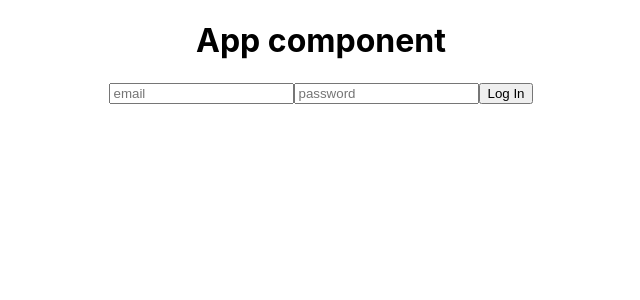
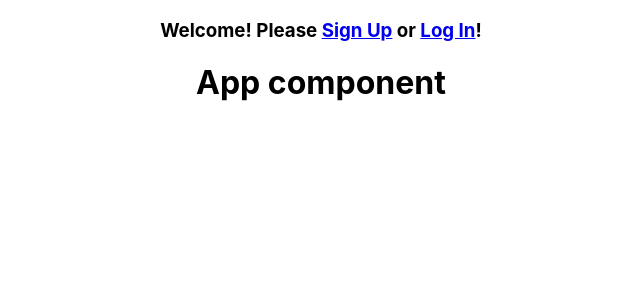
Before and after one commit to VBTX/favorite-quotes-client, a React (Create React App) app: page / in a window 1280 px wide. Shown: the top 300 px of the page, without its empty margins (319-959 px from the left). Built offline with nearby package versions, Linux system fonts and the light colour scheme; no server answers.

Commit message:
import signup and link to add links

```diff
--- a/src/App.js
+++ b/src/App.js
@@ -1,11 +1,13 @@
 import React, { Component } from 'react';
 import { connect } from 'react-redux'
 import './App.css';
+import SignUp from "./components/Signup"
 import Login from "./components/LoginForm"
 import Home from "./components/Home"
 import { getCurrentUser } from "./actions/currentUser"
 import { BrowserRouter as Router, Route, Switch } from "react-router-dom";
 import NavBar from "./components/NavBar"
+import { Link } from "react-router-dom";
 
 class App extends Component {
 
@@ -19,9 +21,9 @@ class App extends Component {
   return (
     <div className="App">
     <Router>
-    {loggedIn ? <NavBar /> : null }
+    {loggedIn ? <NavBar /> : <h3>Welcome! Please <Link to="/signup" className="link">Sign Up</Link> or <Link to="/login" className="link">Log In</Link>!</h3> }
     <h1>App component</h1>
-    <Login />
+    <Route exact path="/login" component={Login}/>
     </Router>
     </div>
 
```
